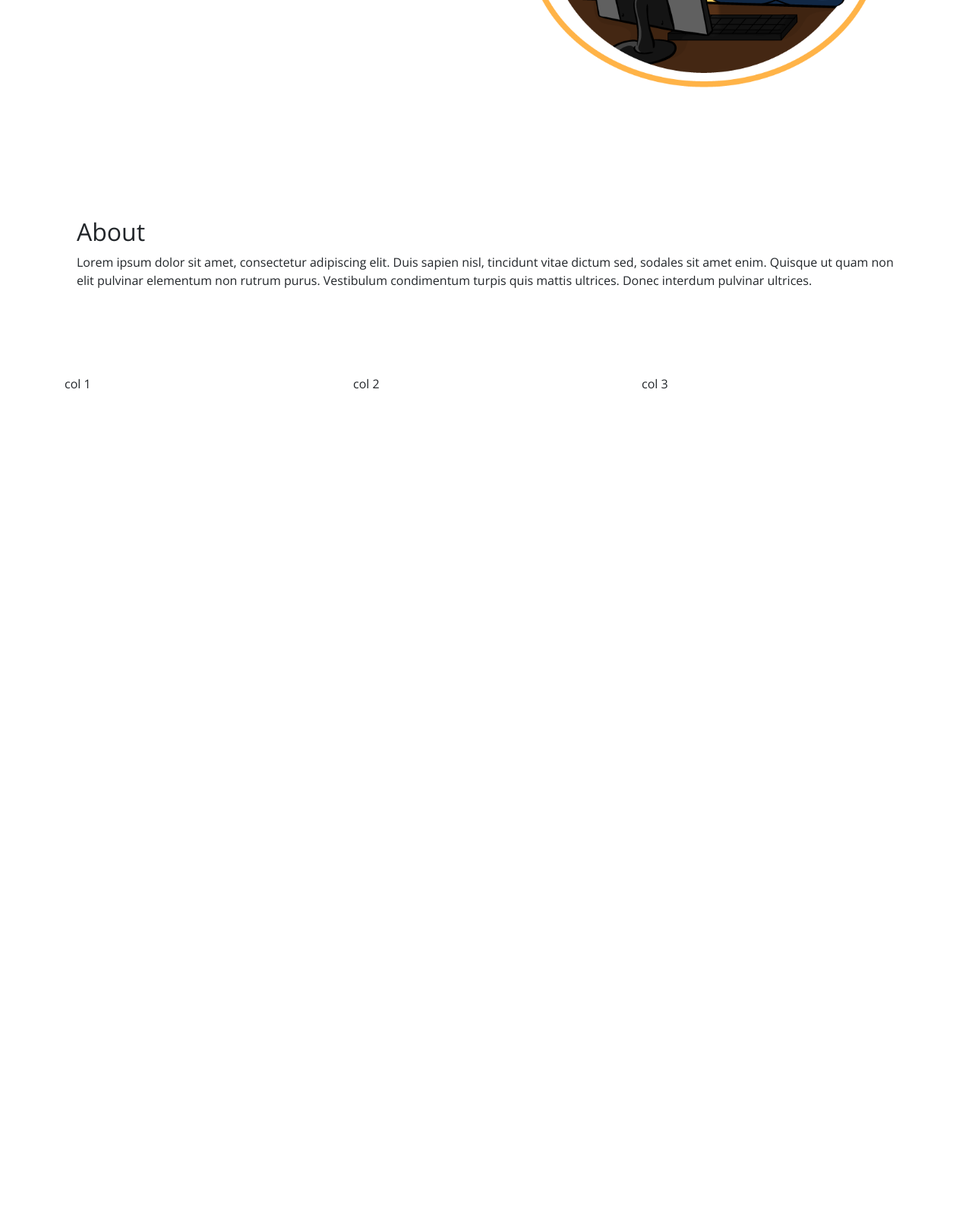
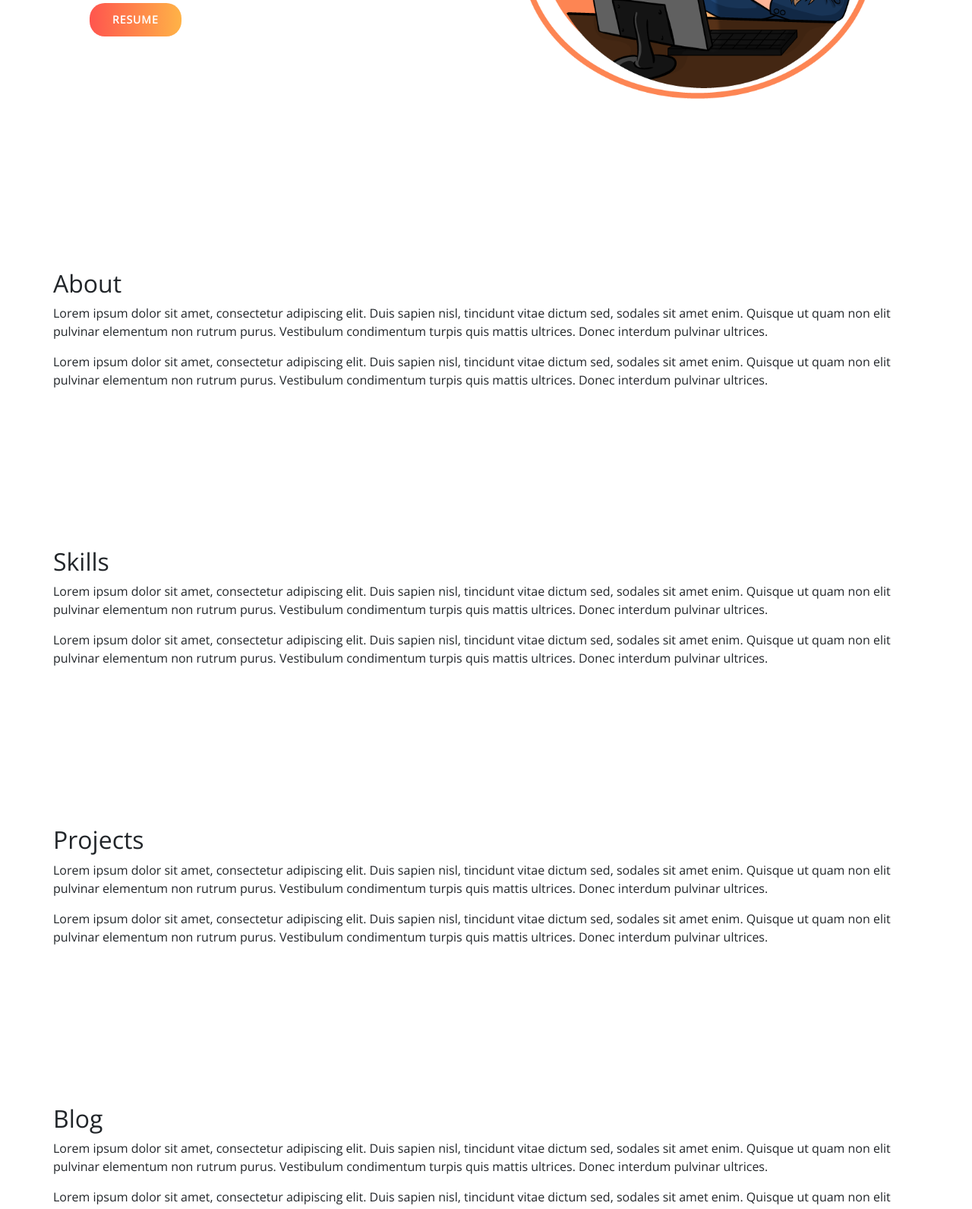
Before and after one commit to oj-codes/oj.codes, a website: page index.html in a window 1280 px wide. Shown: the part 474-2065 px from the top of the page at 76% size. Before the commit the page ends 1039 px from the top, so only its background shows below. Drawn offline with nearby package versions, Linux system fonts and the light colour scheme.

Commit message:
add all section placeholders, update nav links, change color gradient and hero image background color

```diff
--- a/css/styles.css
+++ b/css/styles.css
@@ -5,10 +5,12 @@ body {
 
 .navbar-brand {
     font-family: "Lobster", cursive;
+    font-size: 33px;
 }
 
-.mh-home .mh-header-info .mh-promo span{
-    background-color: #ffb347;
+/* .mh-home .mh-header-info .mh-promo span{ */
+.pill-button {
+    /* background-color: #ffb347; */
     font-size: 14px;
     line-height: 24px;
     letter-spacing: 1px;
@@ -49,3 +51,19 @@ body {
 .flip-horizontally {
     transform: scaleX(-1);
 }
+
+/*
+ff9505
+ff554e
+*/
+.orange-gradient {
+    background-image: linear-gradient(to right,#ff554e, #ffb347);
+}
+.orange-gradient-text {
+    background: -webkit-linear-gradient(#ff554e, #ffb347);
+    -webkit-background-clip: text;
+    -webkit-text-fill-color: transparent;
+}
+.no-border {
+    border: none;
+}
--- a/index.html
+++ b/index.html
@@ -24,7 +24,7 @@
     <header id="mh-header" class="bg-light">
         <div class="container">
                 <nav class="navbar navbar-expand-sm navbar-light bg-light">
-                    <a class="navbar-brand" href="#">ojcodes</a>
+                    <a class="navbar-brand orange-gradient-text" href="#">ojcodes</a>
                     <button class="navbar-toggler" type="button" data-toggle="collapse" data-target="#navbarNav" aria-controls="navbarNav" aria-expanded="false" aria-label="Toggle navigation">
                         <span class="navbar-toggler-icon"></span>
                     </button>
@@ -34,16 +34,16 @@
                             <a class="nav-link" href="#mh-about">About</a>
                             </li>
                             <li class="nav-item">
-                            <a class="nav-link" href="#">Skills</a>
+                            <a class="nav-link" href="#mh-skills">Skills</a>
                             </li>
                             <li class="nav-item">
-                                <a class="nav-link" href="#">Projects</a>
+                                <a class="nav-link" href="#mh-projects">Projects</a>
                             </li>
                             <li class="nav-item">
-                                <a class="nav-link" href="#">Blog</a>
+                                <a class="nav-link" href="#mh-blog">Blog</a>
                             </li>
                             <li class="nav-item">
-                                <a class="nav-link" href="#">Contact</a>
+                                <a class="nav-link" href="#mh-contact">Contact</a>
                             </li>
                         </ul>
                     </div>
@@ -58,7 +58,7 @@
                 <div class="col-sm-6 pl-5">
                     <div class="mh-header-info">
                         <div class="mh-promo">
-                            <span>Hello I'm</span>
+                            <span class="pill-button bg-light">Hello I'm</span>
                         </div>
                         <h2 class="ml-3">O. J. Wilcox</h2>
                         <h4 class="ml-3">Fullstack Software Engineer</h4>
@@ -76,7 +76,6 @@
                                 <a href="#">South Florida, USA</a>
                             </li>
                         </ul>
-
                         <ul class="social-icon list-group list-group-horizontal">
                             <li class="list-group-item">
                                 <a href="#"><i class="fa fa-twitter"></i></a>
@@ -88,12 +87,18 @@
                                 <a href="#"><i class="fa fa-github"></i></a>
                             </li>
                         </ul>
+
+                        <div class="mt-3">
+                            <a href="http://resume.oj.codes">
+                                <button class="pill-button orange-gradient text-white no-border">RESUME</button>
+                            </a>
+                        </div>
                     </div>
                 </div>
                 <div class="col-sm-6">
                     <div class="hero-img">
                         <div class="img-border">
-                            <img src="img/ojheadshotart.png" class="img-fluid flip-horizontally" />
+                           <img src="img/ojheadshotart-orange.png" class="img-fluid flip-horizontally" />
                         </div>
                     </div>
                 </div>
@@ -102,17 +107,67 @@
     </section>
 
     <!-- About section -->
-    <section class="mh-about" id="mh-about">
+    <section class="pt-5 pb-5 ml-3 mr-3" id="mh-about">
         <div class="container">
-            <div class="row pt-5 pb-5 ml-3 mr-3">
+            <div class="row pt-5 pb-5">
                 <h2>About</h2>
+                <p>Lorem ipsum dolor sit amet, consectetur adipiscing elit. Duis sapien nisl, tincidunt vitae dictum sed, sodales sit amet enim. Quisque ut quam non elit pulvinar elementum non rutrum purus. Vestibulum condimentum turpis quis mattis ultrices. Donec interdum pulvinar ultrices. </p>
+
                 <p>Lorem ipsum dolor sit amet, consectetur adipiscing elit. Duis sapien nisl, tincidunt vitae dictum sed, sodales sit amet enim. Quisque ut quam non elit pulvinar elementum non rutrum purus. Vestibulum condimentum turpis quis mattis ultrices. Donec interdum pulvinar ultrices. </p>
             </div>
         </div>
-
     </section>
 
-    <footer>
+
+    <!-- Skills section-->
+    <section class="pt-5 pb-5 ml-3 mr-3" id="mh-skills">
+        <div class="container">
+            <div class="row pt-5 pb-5">
+                <h2>Skills</h2>
+                <p>Lorem ipsum dolor sit amet, consectetur adipiscing elit. Duis sapien nisl, tincidunt vitae dictum sed, sodales sit amet enim. Quisque ut quam non elit pulvinar elementum non rutrum purus. Vestibulum condimentum turpis quis mattis ultrices. Donec interdum pulvinar ultrices. </p>
+
+                <p>Lorem ipsum dolor sit amet, consectetur adipiscing elit. Duis sapien nisl, tincidunt vitae dictum sed, sodales sit amet enim. Quisque ut quam non elit pulvinar elementum non rutrum purus. Vestibulum condimentum turpis quis mattis ultrices. Donec interdum pulvinar ultrices. </p>
+            </div>
+        </div>
+    </section>
+
+    <!-- Projects section-->
+    <section class="pt-5 pb-5 ml-3 mr-3" id="mh-projects">
+        <div class="container">
+            <div class="row pt-5 pb-5">
+                <h2>Projects</h2>
+                <p>Lorem ipsum dolor sit amet, consectetur adipiscing elit. Duis sapien nisl, tincidunt vitae dictum sed, sodales sit amet enim. Quisque ut quam non elit pulvinar elementum non rutrum purus. Vestibulum condimentum turpis quis mattis ultrices. Donec interdum pulvinar ultrices. </p>
+
+                <p>Lorem ipsum dolor sit amet, consectetur adipiscing elit. Duis sapien nisl, tincidunt vitae dictum sed, sodales sit amet enim. Quisque ut quam non elit pulvinar elementum non rutrum purus. Vestibulum condimentum turpis quis mattis ultrices. Donec interdum pulvinar ultrices. </p>
+            </div>
+        </div>
+    </section>
+
+    <!-- Blog section-->
+    <section class="pt-5 pb-5 ml-3 mr-3" id="mh-blog">
+        <div class="container">
+            <div class="row pt-5 pb-5">
+                <h2>Blog</h2>
+                <p>Lorem ipsum dolor sit amet, consectetur adipiscing elit. Duis sapien nisl, tincidunt vitae dictum sed, sodales sit amet enim. Quisque ut quam non elit pulvinar elementum non rutrum purus. Vestibulum condimentum turpis quis mattis ultrices. Donec interdum pulvinar ultrices. </p>
+
+                <p>Lorem ipsum dolor sit amet, consectetur adipiscing elit. Duis sapien nisl, tincidunt vitae dictum sed, sodales sit amet enim. Quisque ut quam non elit pulvinar elementum non rutrum purus. Vestibulum condimentum turpis quis mattis ultrices. Donec interdum pulvinar ultrices. </p>
+            </div>
+        </div>
+    </section>
+
+    <!-- Contact section-->
+    <section class="pt-5 pb-5 ml-3 mr-3" id="mh-contact">
+        <div class="container">
+            <div class="row pt-5 pb-5">
+                <h2>Contact</h2>
+                <p>Lorem ipsum dolor sit amet, consectetur adipiscing elit. Duis sapien nisl, tincidunt vitae dictum sed, sodales sit amet enim. Quisque ut quam non elit pulvinar elementum non rutrum purus. Vestibulum condimentum turpis quis mattis ultrices. Donec interdum pulvinar ultrices. </p>
+
+                <p>Lorem ipsum dolor sit amet, consectetur adipiscing elit. Duis sapien nisl, tincidunt vitae dictum sed, sodales sit amet enim. Quisque ut quam non elit pulvinar elementum non rutrum purus. Vestibulum condimentum turpis quis mattis ultrices. Donec interdum pulvinar ultrices. </p>
+            </div>
+        </div>
+    </section>
+
+    <footer class="orange-gradient pt-5 pb-5">
         <div class="container">
             <div class="row pt-5 pb-5">
                 <div class="col-4">
```
Also changed, not shown: img/ojheadshotart-light.png (renamed from img/ojheadshotart.png), img/ojheadshotart-orange.png (added), 1 other file.
